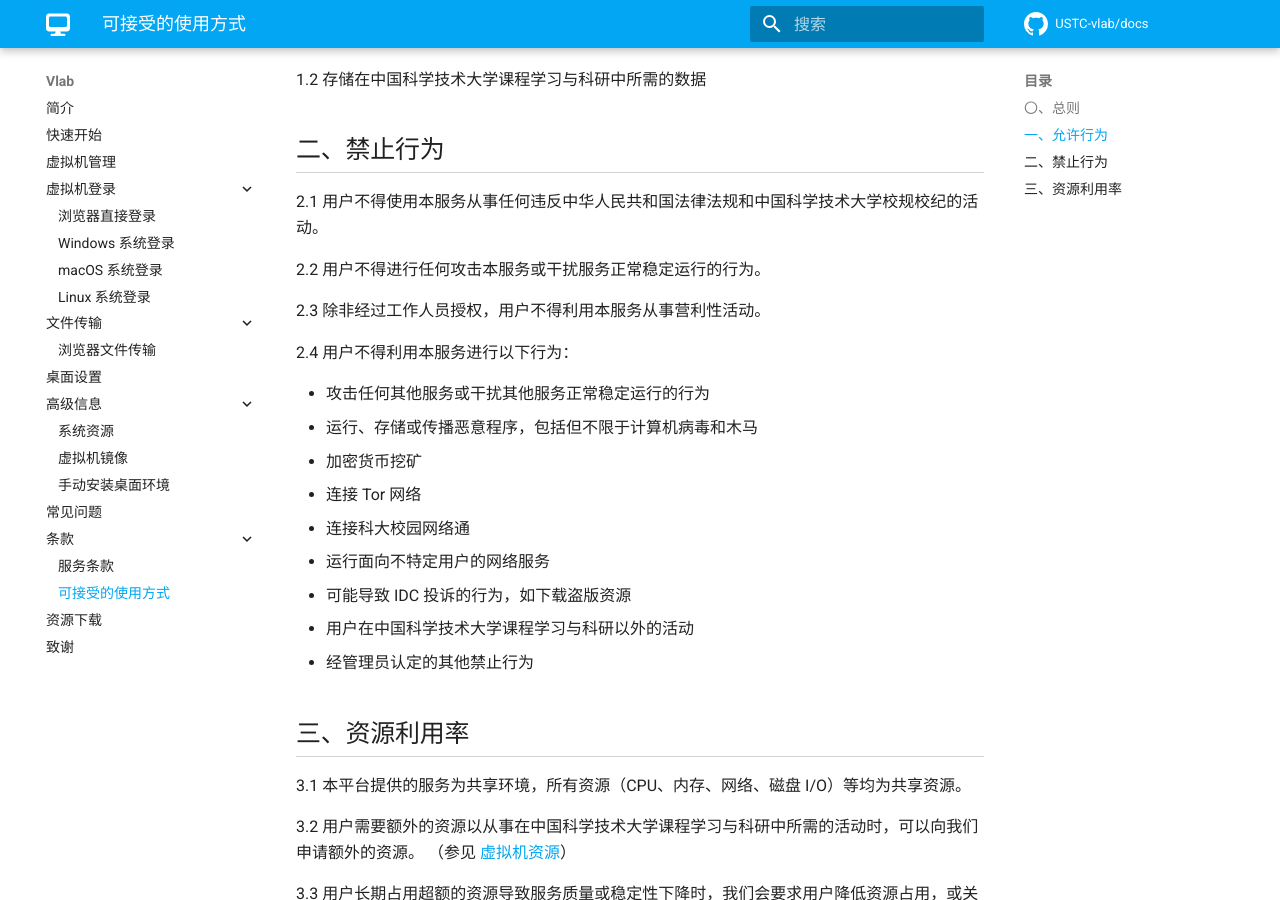
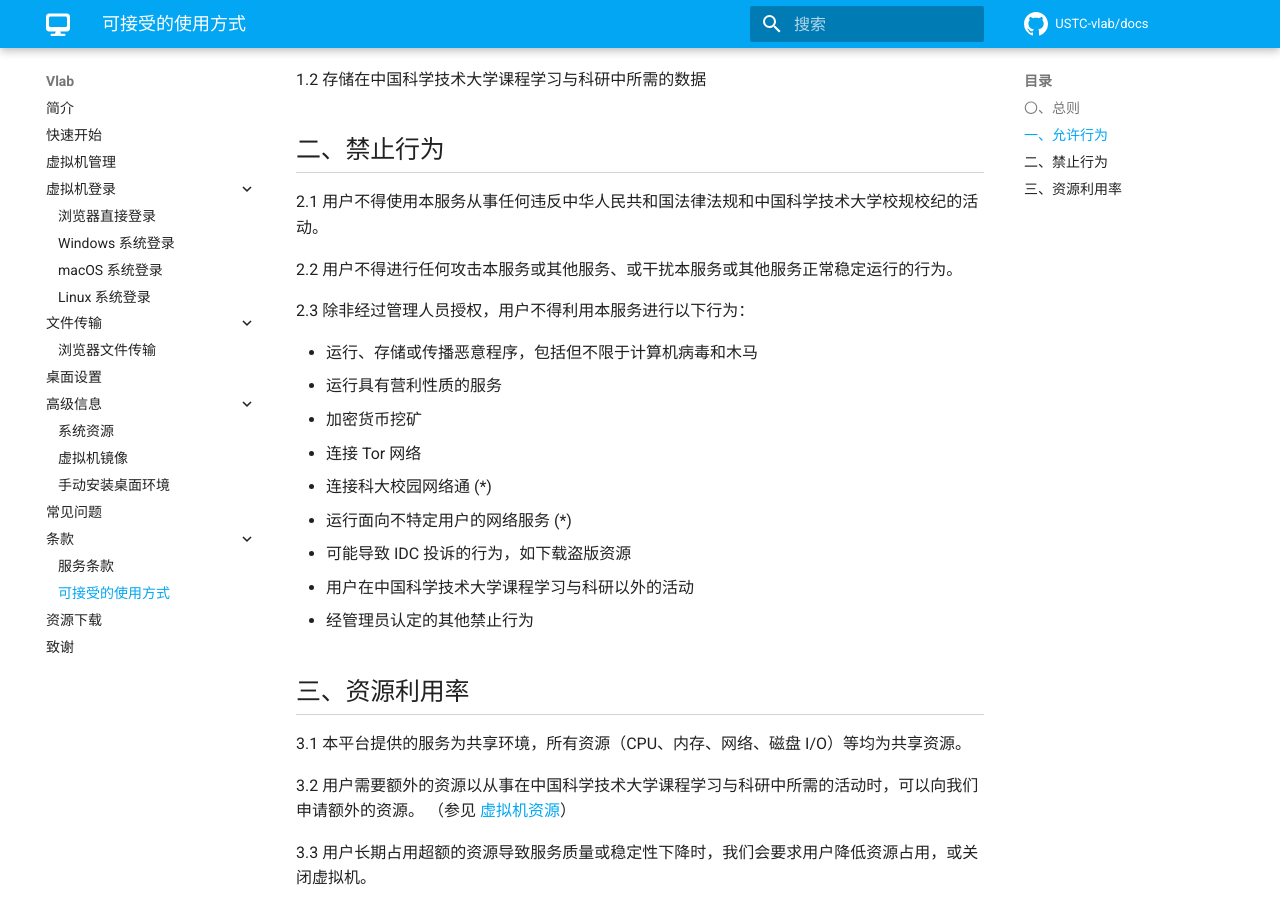
Before and after one commit to USTC-vlab/docs, an MkDocs documentation site: the page built from docs/vm/terms/acceptable-use-policy.md, in a window 1280 px wide and 900 px high, scrolled down 542 px. Built offline with MkDocs 1.6.1 and Material for MkDocs 9.7.7, drawn with Linux system fonts in a browser that asks for light colours; comment, search, counter and statistics services are not loaded.

Commit message:
Update AUP
Minor changes, no review required

```diff
--- a/docs/vm/terms/acceptable-use-policy.md
+++ b/docs/vm/terms/acceptable-use-policy.md
@@ -2,7 +2,7 @@
 
 ## 〇、总则 {#overview}
 
-0.1 Vlab 远程虚拟桌面（本服务、本平台）由[计算机实验教学中心](http://cs.ustc.edu.cn/)（我们）提供。用户通过本平台提供的指定接口使用本服务。
+0.1 Vlab 远程虚拟桌面（本服务、本平台）由[计算机实验教学中心](https://cslab.ustc.edu.cn/)（我们）提供。用户通过本平台提供的指定接口使用本服务。
 
 0.2 用户在使用本服务时的所有行为受到[服务条款](terms-of-service.md)约束。用户开始使用本服务时，即视为已阅读并无条件同意本条款。
 
@@ -18,18 +18,16 @@
 
 2.1 用户不得使用本服务从事任何违反中华人民共和国法律法规和中国科学技术大学校规校纪的活动。
 
-2.2 用户不得进行任何攻击本服务或干扰服务正常稳定运行的行为。
+2.2 用户不得进行任何攻击本服务或其他服务、或干扰本服务或其他服务正常稳定运行的行为。
 
-2.3 除非经过工作人员授权，用户不得利用本服务从事营利性活动。
+2.3 除非经过管理人员授权，用户不得利用本服务进行以下行为：
 
-2.4 用户不得利用本服务进行以下行为：
-
-- 攻击任何其他服务或干扰其他服务正常稳定运行的行为
 - 运行、存储或传播恶意程序，包括但不限于计算机病毒和木马
+- 运行具有营利性质的服务
 - 加密货币挖矿
 - 连接 Tor 网络
-- 连接科大校园网络通
-- 运行面向不特定用户的网络服务
+- 连接科大校园网络通 (\*)
+- 运行面向不特定用户的网络服务 (\*)
 - 可能导致 IDC 投诉的行为，如下载盗版资源
 - 用户在中国科学技术大学课程学习与科研以外的活动
 - 经管理员认定的其他禁止行为
```
